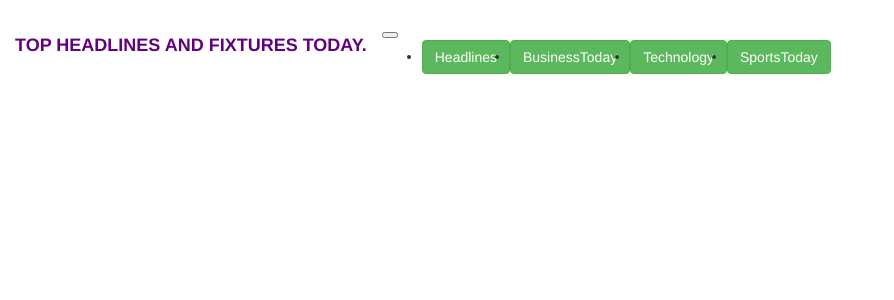
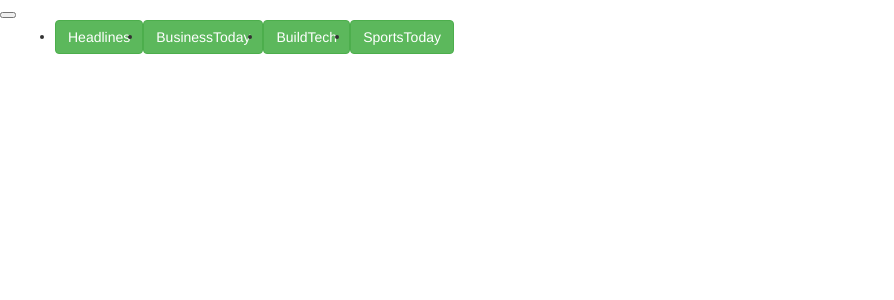
Before and after one commit to sha-lin/newsAPI, a Flask app: template app/templates/base.html in a window 1280 px wide. Shown: the top 300 px of the page, without its empty margins (0-894 px from the left). Run offline with Flask 2, Linux system fonts and the light colour scheme; the template is opened without the code that fills it, so the values that code supplies are empty; some libraries are stand-ins or nearby versions.

Commit message:
format navbar items

```diff
--- a/app/templates/navbar.html
+++ b/app/templates/navbar.html
@@ -2,7 +2,7 @@
 <div class="">
 
 
-    <h1> <a class="navbar-brand" href="/"><span style="color: rgb(98, 0, 128)"><b> TOP HEADLINES AND FIXTURES TODAY.</b></span></a></h1>
+    <!-- <h1> <a class="navbar-brand" href="/"><span style="color: rgb(98, 0, 128)"><b> TOP HEADLINES AND FIXTURES TODAY.</b></span></a></h1> -->
       <button class="navbar-toggler" type="button" data-toggle="collapse" data-target="#navbarText" aria-controls="navbarText" aria-expanded="false" aria-label="Toggle navigation">
       <span class="navbar-toggler-icon"></span>
     </button>
@@ -15,7 +15,7 @@
             <a class="nav-link" href="/{{'categories/Business'}}"><button type="button" class="btn btn-success">BusinessToday</button></a>
           </li>
           <li class="nav-item">
-            <a class="nav-link" href="/{{'categories/Technology'}}"><button type="button" class="btn btn-success">Technology</button></a>
+            <a class="nav-link" href="/{{'categories/Technology'}}"><button type="button" class="btn btn-success">BuildTech</button></a>
           </li>
           <li class="nav-item">
             <a class="nav-link" href="/{{'categories/Sports'}}"><button type="button" class="btn btn-success">SportsToday</button></a>
```
